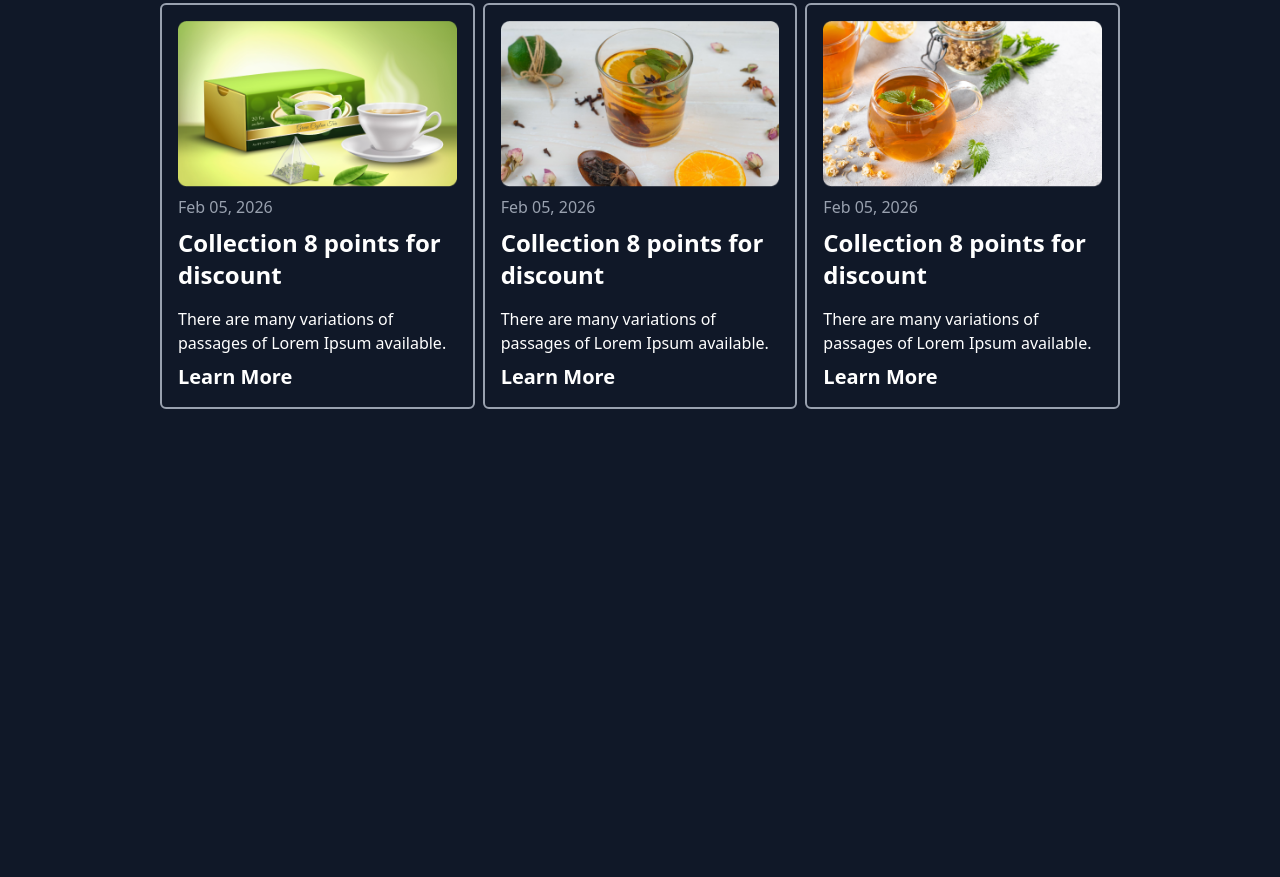
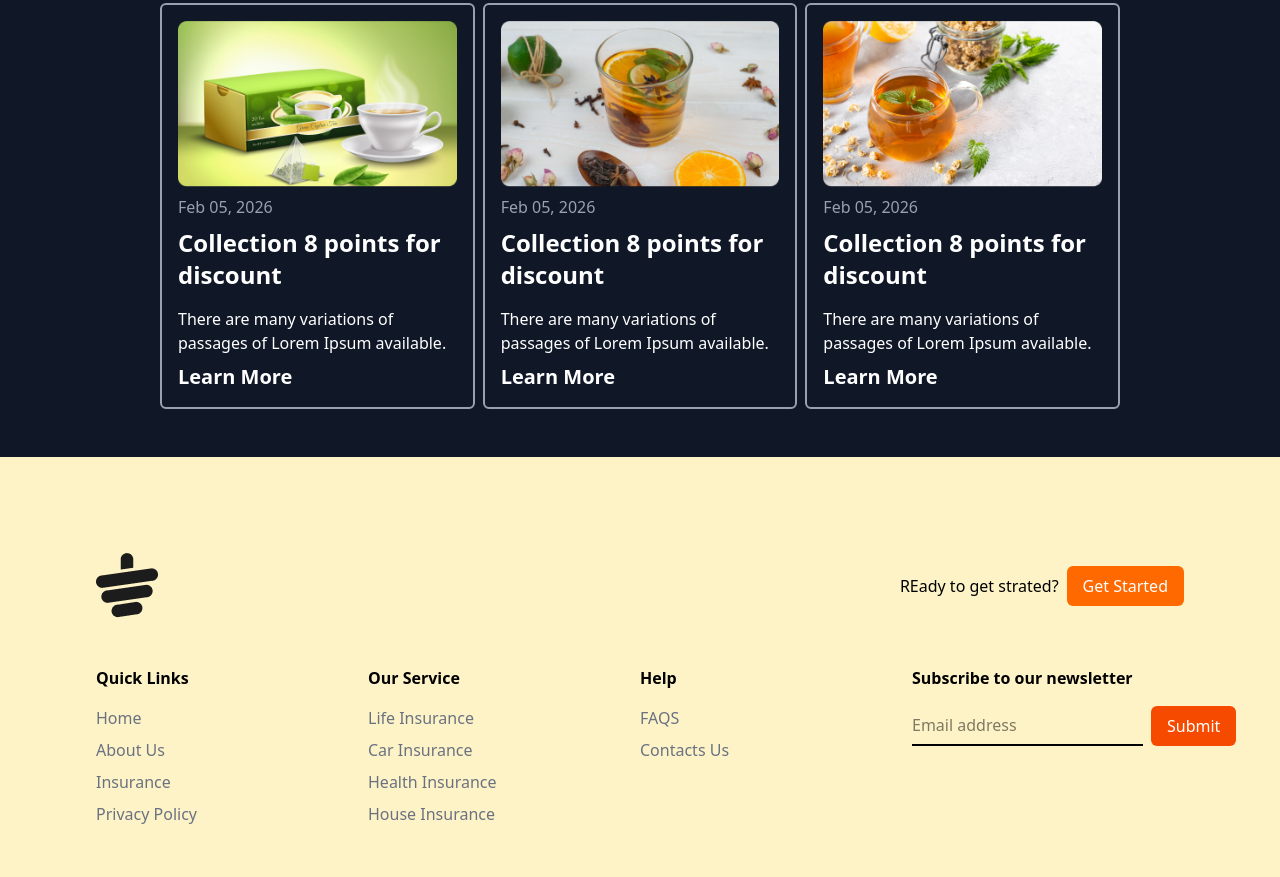
Before and after one commit to abirpuc/tea_house_tailwindcss, a website: page index.html in a window 1280 px wide. Shown: the part 2278-3155 px from the top of the page. Before the commit the page ends 2735 px from the top, so only its background shows below. Drawn offline with Linux system fonts and the light colour scheme; files whose address does not match are found by name.

Commit message:
design footer

```diff
--- a/index.html
+++ b/index.html
@@ -46,28 +46,32 @@
                     <img src="./images/tea-1.png" alt="">
                     <div class="py-4 w-3/4 mx-auto">
                         <h1 class="text-2xl font-bold text-center">Green Tea</h1>
-                        <p class="w-full text-center mx-auto py-2 text-md text-gray-400 font-medium">Creamer could be replaced by fresh milk</p>
+                        <p class="w-full text-center mx-auto py-2 text-md text-gray-400 font-medium">Creamer could be
+                            replaced by fresh milk</p>
                     </div>
                 </div>
                 <div class="bg-white px-4 py-4 rounded-md flex justify-center items-center flex-col text-black">
                     <img src="./images/tea-2.png" alt="">
                     <div class="py-4 w-3/4 mx-auto">
                         <h1 class="text-2xl font-bold text-center">Milk Tea</h1>
-                        <p class="w-full text-center mx-auto py-2 text-md text-gray-400 font-medium">Creamer could be replaced by fresh milk</p>
+                        <p class="w-full text-center mx-auto py-2 text-md text-gray-400 font-medium">Creamer could be
+                            replaced by fresh milk</p>
                     </div>
                 </div>
                 <div class="bg-white px-4 py-4 rounded-md flex justify-center items-center flex-col text-black">
                     <img src="./images/tea-3.png" alt="">
                     <div class="py-4 w-3/4 mx-auto">
                         <h1 class="text-2xl font-bold text-center">Lemon Tea</h1>
-                        <p class="w-full text-center mx-auto py-2 text-md text-gray-400 font-medium">Creamer could be replaced by fresh milk</p>
+                        <p class="w-full text-center mx-auto py-2 text-md text-gray-400 font-medium">Creamer could be
+                            replaced by fresh milk</p>
                     </div>
                 </div>
                 <div class="bg-white px-4 py-4 rounded-md flex justify-center items-center flex-col text-black">
                     <img src="./images/tea-4.png" alt="">
                     <div class="py-4 w-3/4 mx-auto">
                         <h1 class="text-2xl font-bold text-center">Black Tea</h1>
-                        <p class="w-full text-center mx-auto py-2 text-md text-gray-400 font-medium">Creamer could be replaced by fresh milk</p>
+                        <p class="w-full text-center mx-auto py-2 text-md text-gray-400 font-medium">Creamer could be
+                            replaced by fresh milk</p>
                     </div>
                 </div>
             </div>
@@ -83,15 +87,20 @@
                 <div class="bg-linear-to-t from-gray-300 to-gray-900 rounded-md py-4 row-span-2">
                     <img class="mx-auto" src="./images/fresh-2.png" alt="">
                 </div>
-                 <div class="h-38 bg-linear-to-r from-gray-200 to-gray-900 rounded-md"></div>
+                <div class="h-38 bg-linear-to-r from-gray-200 to-gray-900 rounded-md"></div>
             </div>
             <div>
                 <h1 class="text-4xl font-bold pb-6">Great Tea, Freshly <br> Presented</h1>
-                <p class="text-gray-400 text-justify py-6">The meaning of gong cha is chanese is to provide the best tea to emperor from all possessions . It represents the highest quality and self expectation. Establishing in 2006, Gong cha had been deeply appreciated by its custoers  because of good words of mouth and unique customized service orginated from Taiwan.</p>
+                <p class="text-gray-400 text-justify py-6">The meaning of gong cha is chanese is to provide the best tea
+                    to emperor from all possessions . It represents the highest quality and self expectation.
+                    Establishing in 2006, Gong cha had been deeply appreciated by its custoers because of good words of
+                    mouth and unique customized service orginated from Taiwan.</p>
                 <h1 class="text-xl font-medium py-2">Unique Taste</h1>
-                <p class="text-gray-400 text-justify font-medium">A Unique and different style from other teapots gives a luxurious and minimalist impression</p>
+                <p class="text-gray-400 text-justify font-medium">A Unique and different style from other teapots gives
+                    a luxurious and minimalist impression</p>
                 <h3 class="text-xl font-medium py-2">Premium Quality</h3>
-                <p class="text-gray-400 text-justify font-medium">Premium Quality that makes tea more elegant and more durable when you use it.</p>
+                <p class="text-gray-400 text-justify font-medium">Premium Quality that makes tea more elegant and more
+                    durable when you use it.</p>
             </div>
         </section>
 
@@ -100,19 +109,23 @@
             <div class="grid grid-cols-2 bg-linear-to-r from-orange-500 to-red-500 rounded-xl p-4">
                 <div class="w-5/6 bg-[url(./images/bg_cup.png)]">
                     <h1 class="text-4xl font-bold py-2">Meet our Super <br> Clients</h1>
-                    <p class="font-medium py-2 text-justify">There are many variations of passages of Lorem Ipsum available, but the majority have suffered alteration in some form, by injected humour, or randomised words which don't look even slightly believable. </p>
-                    <button class="bg-white py-2 px-4 rounded-md text-orange-500 font-bold cursor-pointer my-4">Show All</button>
+                    <p class="font-medium py-2 text-justify">There are many variations of passages of Lorem Ipsum
+                        available, but the majority have suffered alteration in some form, by injected humour, or
+                        randomised words which don't look even slightly believable. </p>
+                    <button class="bg-white py-2 px-4 rounded-md text-orange-500 font-bold cursor-pointer my-4">Show
+                        All</button>
                 </div>
                 <div class="relative w-3/4 py-4">
                     <!-- top card  -->
-                     <div class="relative w-full bg-white rounded-xl text-black">
+                    <div class="relative w-full bg-white rounded-xl text-black">
                         <img class="absolute -top-5 -left-5 border-2 " src="./images/client.png" alt="">
                         <div>
-                            <p>We are providing the best and suitable home insurance services for the people who are interested to treatment</p>
+                            <p>We are providing the best and suitable home insurance services for the people who are
+                                interested to treatment</p>
                             <h2>IIham Yuda</h2>
                             <p>Businessman</p>
                         </div>
-                     </div>
+                    </div>
                 </div>
             </div>
         </section>
@@ -121,7 +134,9 @@
         <section class="my-12">
             <div class="text-center w-3/4 mx-auto mb-4">
                 <h1 class="text-4xl font-bolder pb-4">News & Events</h1>
-                <p class="font-medium text-gray-400">There are many variations of passages of Lorem Ipsum available, but the majority have suffered alteration in some form, by injected humour, or randomised words which don't look even slightly believable. </p>
+                <p class="font-medium text-gray-400">There are many variations of passages of Lorem Ipsum available, but
+                    the majority have suffered alteration in some form, by injected humour, or randomised words which
+                    don't look even slightly believable. </p>
             </div>
             <div class="grid grid-cols-3 my-8 w-3/4 mx-auto gap-2">
 
@@ -150,8 +165,50 @@
             </div>
         </section>
     </main>
-    <footer>
-
+    <footer class="bg-amber-100 p-24">
+        <div class="flex justify-between items-center">
+            <div>
+                <img src="./images/cup.png" alt="">
+            </div>
+            <div class="flex items-center gap-2">
+                <p class="text-black font-medium">REady to get strated?</p>
+                <button class="bg-linear-l to-orange-200 from-bg-orange-500 bg-orange-500 py-2 px-4 rounded-md pointer">Get Started</button>
+            </div>
+        </div>
+        <div class="py-12 grid grid-cols-4 text-black">
+            <div>
+                <h1 class="font-bold text-semibold pb-4">Quick Links</h1>
+                <div class="text-gray-500 font-medium flex flex-col gap-2">
+                    <p>Home</p>
+                    <p>About Us</p>
+                    <p>Insurance</p>
+                    <p>Privacy Policy</p>
+                </div>
+            </div>
+            <div>
+                <h1 class="font-bold text-semibold pb-4">Our Service</h1>
+                <div class="text-gray-500 font-medium flex flex-col gap-2">
+                    <p>Life Insurance</p>
+                    <p>Car Insurance</p>
+                    <p>Health Insurance</p>
+                    <p>House Insurance</p>
+                </div>
+            </div>
+            <div>
+                <h1 class="font-bold text-semibold pb-4">Help</h1>
+                <div class="text-gray-500 font-medium flex flex-col gap-2">
+                    <p>FAQS</p>
+                    <p>Contacts Us</p>
+                </div>
+            </div>
+            <div>
+                <h1 class="font-bold text-semibold pb-4">Subscribe to our newsletter</h1>
+                <div class="flex gap-2">
+                    <input class="border-b-2 border-l-0 border-r-0 border-t-0 focus:outline-0" type="email" placeholder="Email address">
+                    <button class="py-2 px-4 bg-orange-600 rounded-md text-white">Submit</button>
+                </div>
+            </div>
+        </div>
     </footer>
 </body>
 
```
Also changed, not shown: output/output.css.
